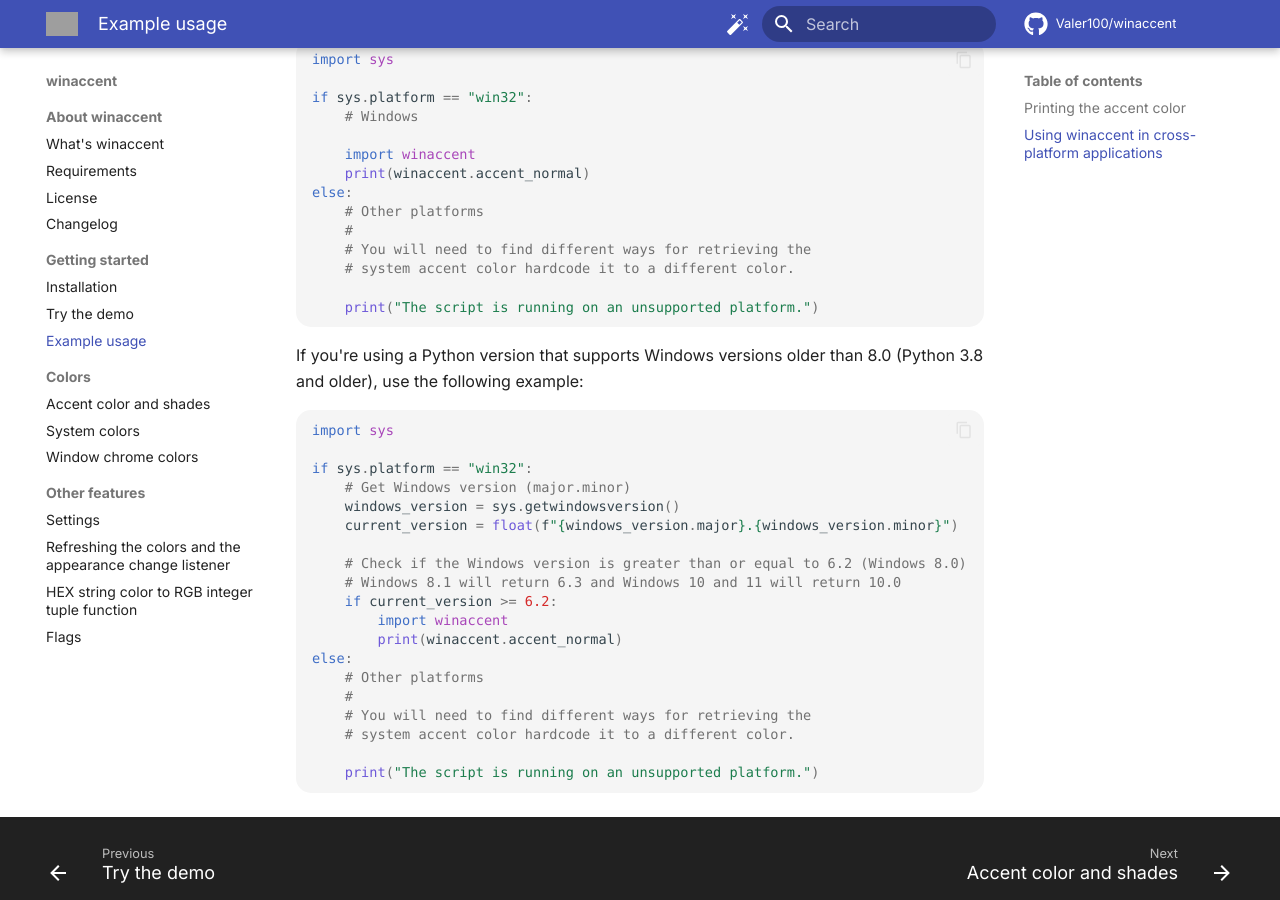
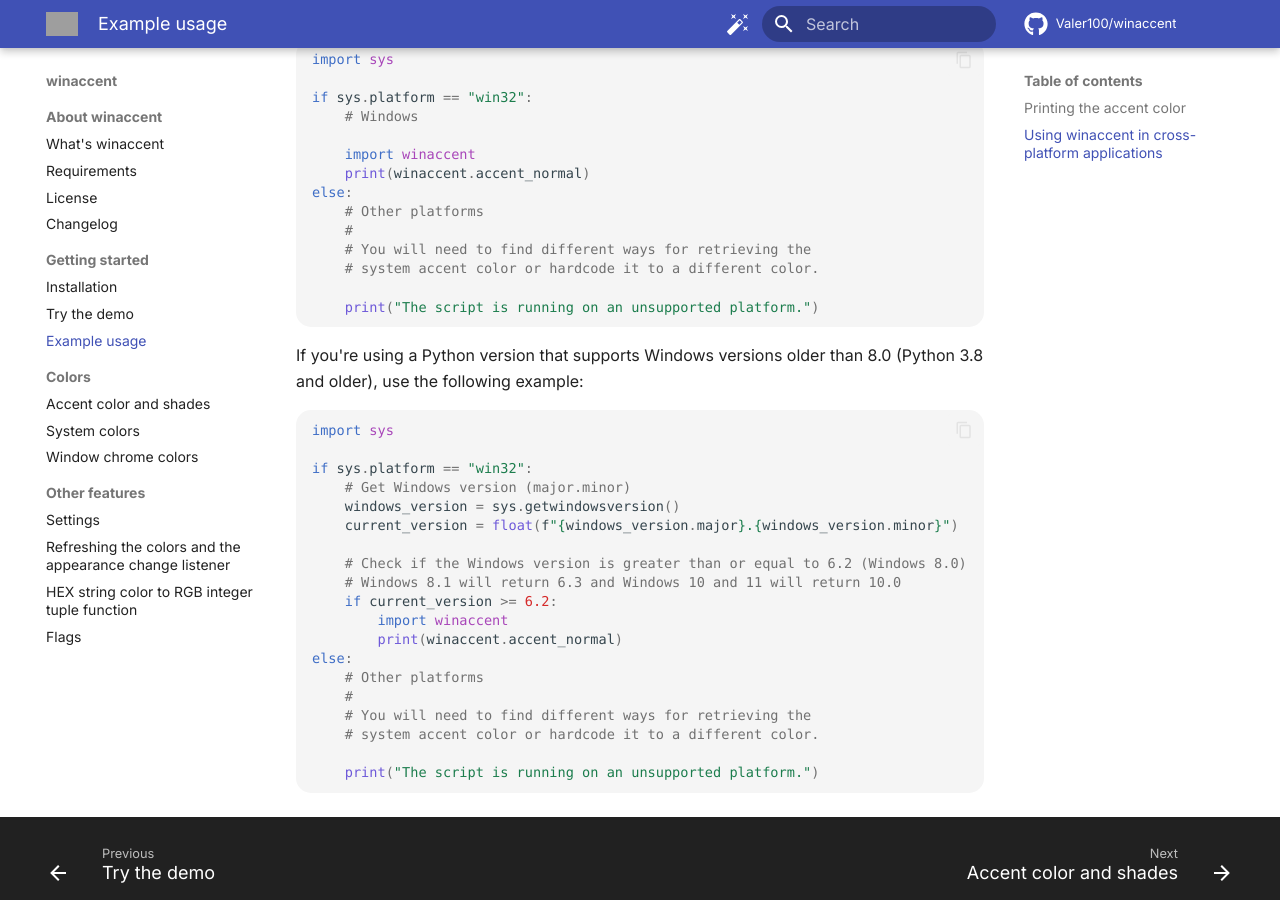
Before and after one commit to Valer100/winaccent, an MkDocs documentation site: the page built from docs/getting-started/example-usage.md, in a window 1280 px wide and 900 px high, scrolled down 664 px. Built offline with MkDocs 1.6.1 and Material for MkDocs 9.7.7, drawn with Linux system fonts in a browser that asks for light colours; some web fonts are replaced; comment, search, counter and statistics services are not loaded; grey boxes are pictures that could not be loaded.

Commit message:
Add missing `or`

````diff
--- a/docs/getting-started/example-usage.md
+++ b/docs/getting-started/example-usage.md
@@ -27,7 +27,7 @@ else:
     # Other platforms
     #
     # You will need to find different ways for retrieving the
-    # system accent color hardcode it to a different color.
+    # system accent color or hardcode it to a different color.
 
     print("The script is running on an unsupported platform.")
 ```
@@ -51,7 +51,7 @@ else:
     # Other platforms
     #
     # You will need to find different ways for retrieving the
-    # system accent color hardcode it to a different color.
+    # system accent color or hardcode it to a different color.
 
     print("The script is running on an unsupported platform.")
 ```
````
